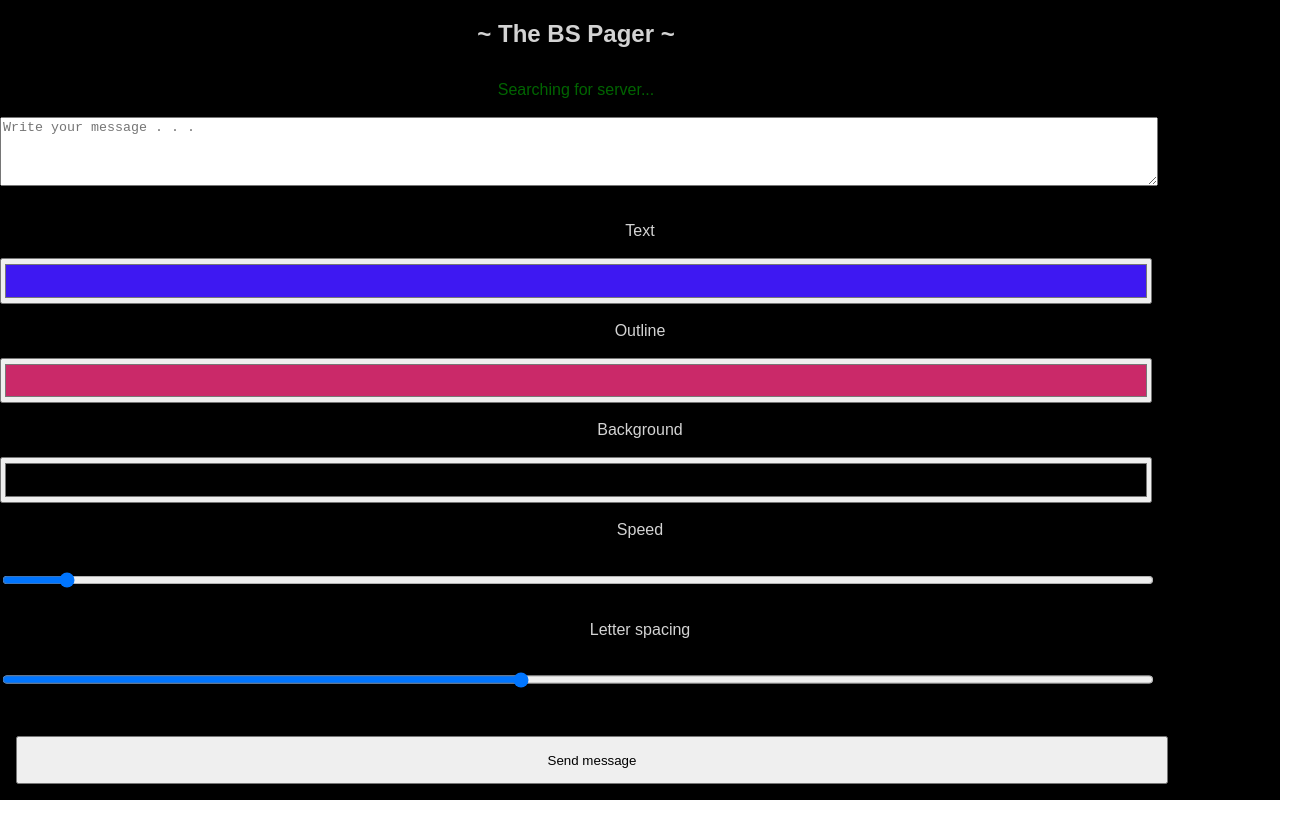
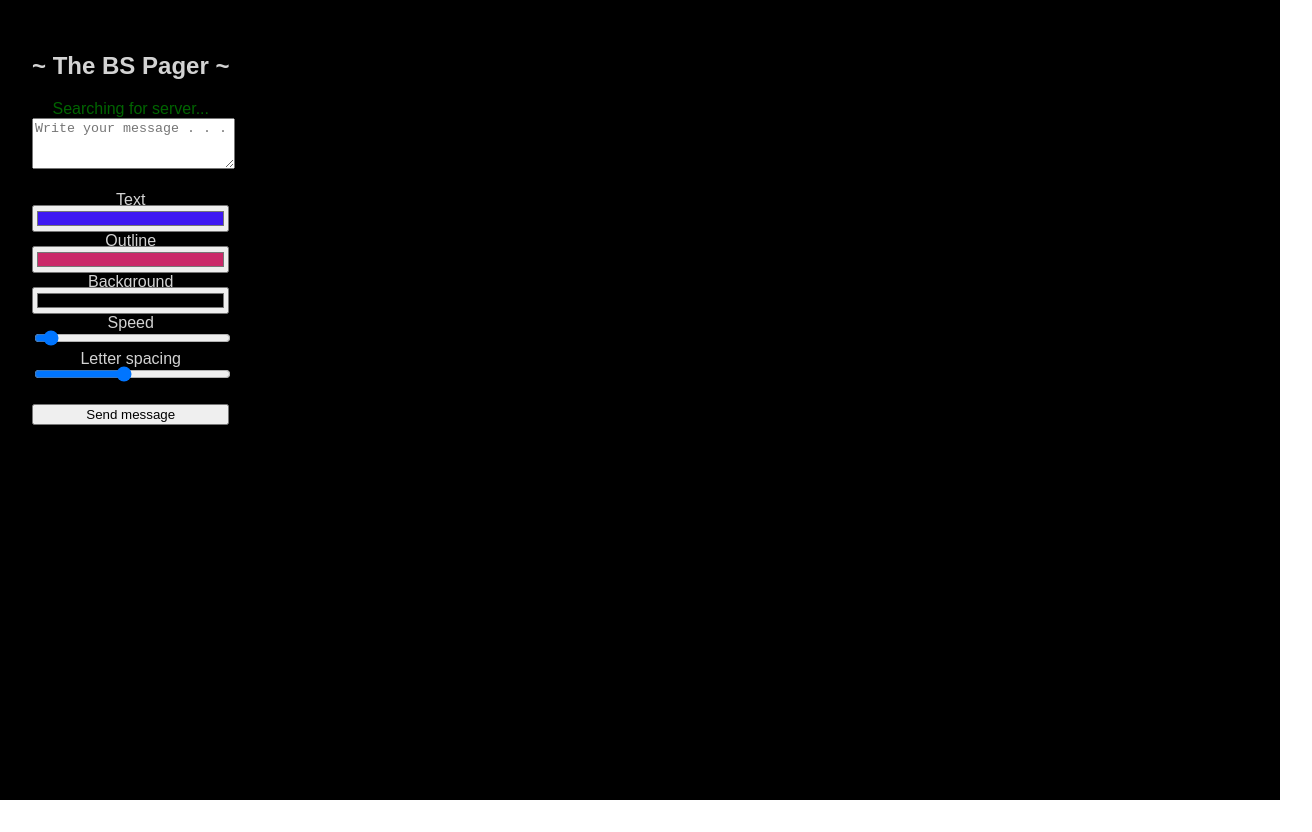
Before and after one commit to jpmc3630/blazing-marquee, a React (Create React App) app in the folder client/: page / in a window 1280 px wide. Shown: the whole page, 1312 px wide, since content can reach past the window. Before the commit the page ends 800 px from the top, so only its background shows below. Built offline with nearby package versions, Linux system fonts and the light colour scheme.

Commit message:
css centre

```diff
--- a/client/src/App.css
+++ b/client/src/App.css
@@ -12,7 +12,7 @@
 
 .container {
   position: absolute;
-  margin: auto;
+  margin: 2rem;
   padding: 1.5 rem;
   height: 100%;
   width: 100%;
@@ -21,23 +21,32 @@
   align-items: 'center';
 }
 
+.junior-container {
+  position: absolute;
+  margin-left: auto;
+  margin-right: auto;
+  margin-top: auto;
+  margin-bottom: auto;
+  height: 90%;
+  height: 90%;
+  align-items: 'center';
+}
+
 .synthToolButton {
   flex: 2;
-  margin: 1rem;
   align-items: 'center';
   background-color: 'lightgray';
   color: 'black';
-  padding: 10;
   border-color: 'lightgray';
   box-shadow: 5;
   border-width: 2;
   border-radius: 5;
-  width: 90%;
+  width: 100%;
 }
 
 .heading-label {
   flex: 2;
-  width: 90%;
+  width: 100%;
   align-items: 'center';
   justify-content: center;
 
@@ -46,27 +55,33 @@
 .status-label {
   flex: .5;
   color: darkgreen;
-  width: 90%;
+  width: 100%;
   align-items: 'center';
 }
 
-.form-label {
-  padding: 0.24rem;
-  font-size: 	0.75rem;
+.color-label {
   flex: 1;
-  width: 90%;
+  width: 100%;
+  align-items: 'center';
+}
+
+
+.slider-label {
+  flex: 1;
+  width: 100%;
   align-items: 'center';
 }
 
 .colorPicker, .slider {
   flex: 2;
-  width: 90%;
+  width: 100%;
+  margin-top:-.25rem;
   align-items: 'center';
 }
 
 
 .text-input {
   flex: 3;
-  width: 90%;
+  width: 100%;
   align-items: 'center';
 }
--- a/client/src/App.js
+++ b/client/src/App.js
@@ -147,6 +147,7 @@ class App extends Component {
             return (
 
               <div className="container">
+              <div className="junior-container">
               <h2 class="heading-label">~ The BS Pager ~</h2>
 
                             <label className="status-label" htmlFor="username">{this.state.statusMessage}</label>
@@ -163,23 +164,23 @@ class App extends Component {
                             />
                           <br></br>
                           <br></br>
-                          <label htmlFor="favcolor">Text</label>
+                          <label class="color-label" htmlFor="favcolor">Text</label>
                           <br></br>
                         <input type="color" id="favcolor" className="colorPicker" name="color" onChange={this.handleChange} value={this.state.color}></input>
                         <br></br>
-                        <label htmlFor="colorOutline">Outline</label>
+                        <label class="color-label" htmlFor="colorOutline">Outline</label>
                         <br></br>
                         <input type="color" id="colorOutline" className="colorPicker" name="colorOutline" onChange={this.handleChange} value={this.state.colorOutline}></input>
                         <br></br>
-                        <label htmlFor="bgColor">Background</label>
+                        <label class="color-label" htmlFor="bgColor">Background</label>
                         <br></br>
                         <input type="color" id="bgColor" className="colorPicker" name="bgColor" onChange={this.handleChange} value={this.state.bgColor}></input>
                         <br></br>
-                        <label htmlFor="speed">Speed</label>
+                        <label class="slider-label" htmlFor="speed">Speed</label>
                         <br></br>
                         <input type="range" min="0" max="6" step="0.1" id="speed" className="slider" name="speed" onChange={this.handleChange} value={this.state.speed}></input>
                         <br></br>
-                        <label htmlFor="spacing">Letter spacing</label>
+                        <label class="slider-label" htmlFor="spacing">Letter spacing</label>
                         <br></br>
                         <input type="range" min="-10" max="10" step="1"id="spacing" className="slider" name="spacing" onChange={this.handleChange} value={this.state.spacing}></input>
 
@@ -193,6 +194,7 @@ class App extends Component {
                             type="submit">Send message</button>
 
 
+                </div>
                 </div>
           )
 
```
